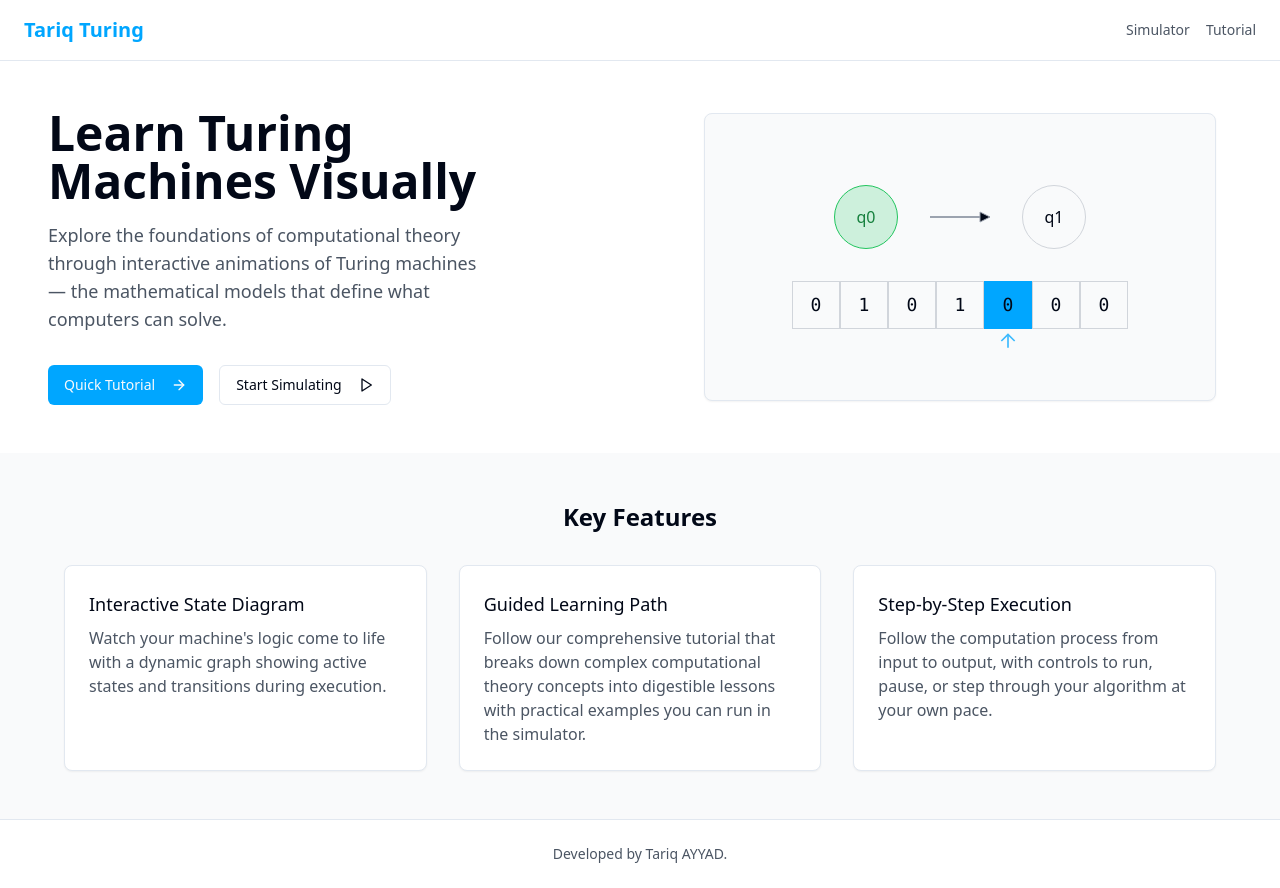
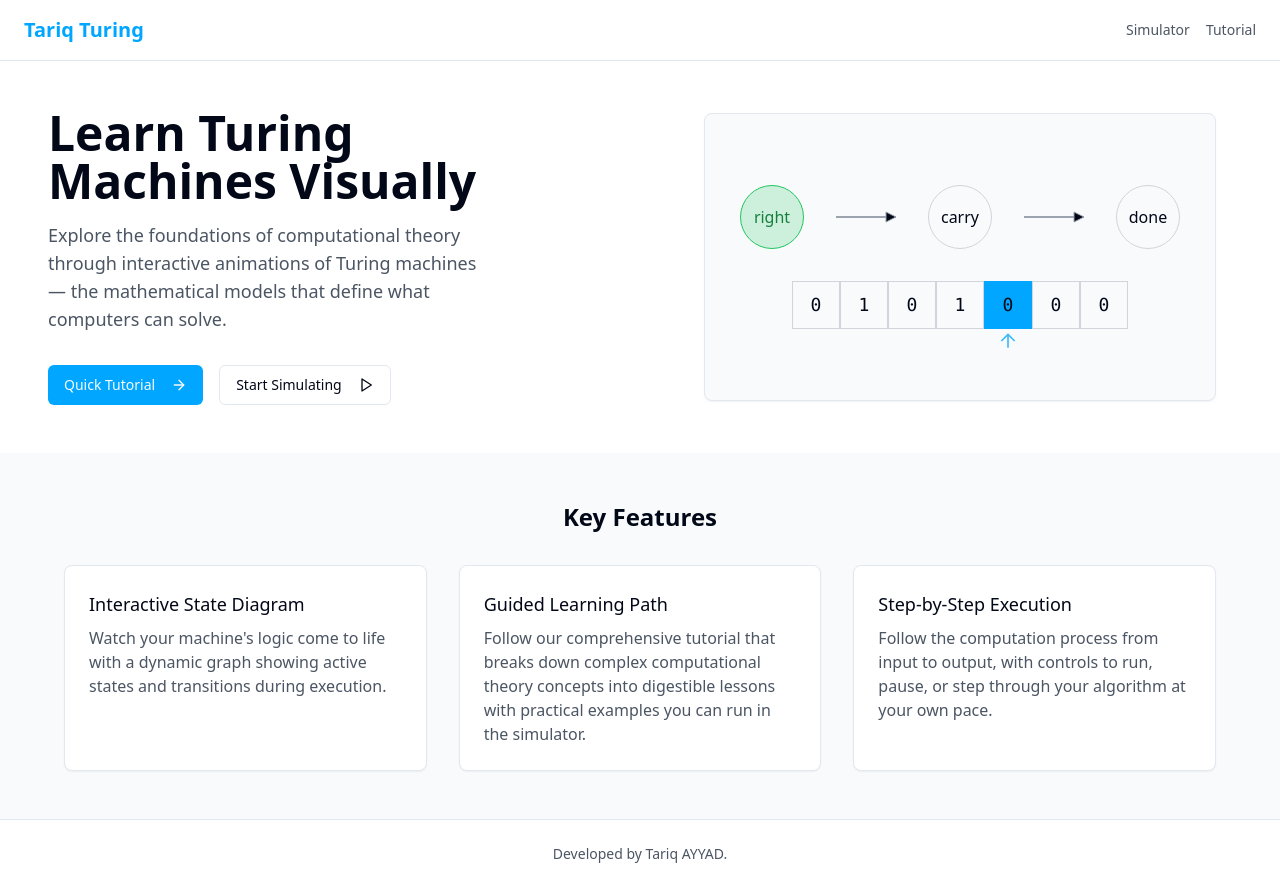
Before and after one commit to crispy1171/tariqturing-21, a React (Vite) app: page / in a window 1280 px wide. Built offline with nearby package versions, Linux system fonts and the light colour scheme.

Commit message:
Refactor: Update state visualization in TuringMachine component
Update the state visualization in the TuringMachine component to match the state names used in the state graph and tape visualization.

```diff
--- a/src/components/landing/TuringAnimation.tsx
+++ b/src/components/landing/TuringAnimation.tsx
@@ -5,7 +5,7 @@ import React, { useEffect, useState } from 'react';
 const TuringAnimation = () => {
   const [tapeState, setTapeState] = useState(['0', '1', '0', '1', '0', '1', '0']);
   const [headPosition, setHeadPosition] = useState(3);
-  const [currentState, setCurrentState] = useState('q0');
+  const [currentState, setCurrentState] = useState('right');
   const [direction, setDirection] = useState(1); // 1 for right, -1 for left
 
   useEffect(() => {
@@ -15,21 +15,21 @@ const TuringAnimation = () => {
       const newTape = [...tapeState];
       const currentSymbol = tapeState[headPosition];
 
-      if (currentState === 'q0' && currentSymbol === '0') {
+      if (currentState === 'right' && currentSymbol === '0') {
         newTape[headPosition] = '1';
-        setCurrentState('q1');
+        setCurrentState('carry');
         setDirection(1);
-      } else if (currentState === 'q0' && currentSymbol === '1') {
+      } else if (currentState === 'right' && currentSymbol === '1') {
         newTape[headPosition] = '0';
-        setCurrentState('q0');
+        setCurrentState('right');
         setDirection(-1);
-      } else if (currentState === 'q1' && currentSymbol === '0') {
+      } else if (currentState === 'carry' && currentSymbol === '0') {
         newTape[headPosition] = '1';
-        setCurrentState('q0');
+        setCurrentState('right');
         setDirection(1);
-      } else if (currentState === 'q1' && currentSymbol === '1') {
+      } else if (currentState === 'carry' && currentSymbol === '1') {
         newTape[headPosition] = '1';
-        setCurrentState('q1');
+        setCurrentState('carry');
         setDirection(-1);
       }
 
@@ -53,12 +53,17 @@ const TuringAnimation = () => {
     <div className="h-full flex flex-col items-center justify-center">
       {/* State visualization */}
       <div className="mb-8 flex items-center gap-8">
-        <div className={`state-node ${currentState === 'q0' ? 'active' : ''}`}>q0</div>
+        <div className={`state-node ${currentState === 'right' ? 'active' : ''}`}>right</div>
         <svg width="60" height="20" className="transition-arrow">
           <line x1="0" y1="10" x2="60" y2="10" strokeWidth="2" />
           <polygon points="60,10 50,5 50,15" fill="currentColor" />
         </svg>
-        <div className={`state-node ${currentState === 'q1' ? 'active' : ''}`}>q1</div>
+        <div className={`state-node ${currentState === 'carry' ? 'active' : ''}`}>carry</div>
+        <svg width="60" height="20" className="transition-arrow">
+          <line x1="0" y1="10" x2="60" y2="10" strokeWidth="2" />
+          <polygon points="60,10 50,5 50,15" fill="currentColor" />
+        </svg>
+        <div className={`state-node ${currentState === 'done' ? 'active' : ''}`}>done</div>
       </div>
 
       {/* Tape visualization */}
```
